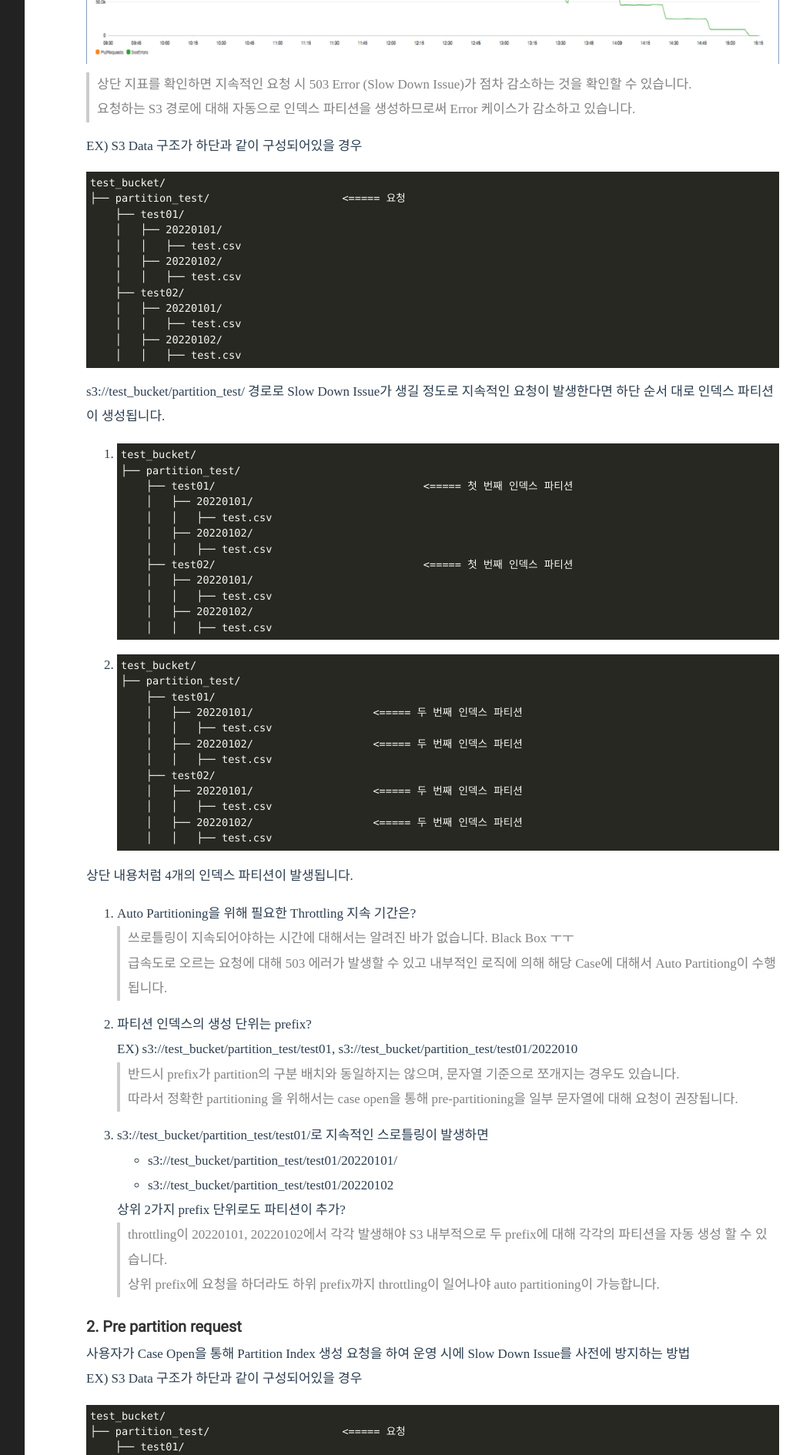
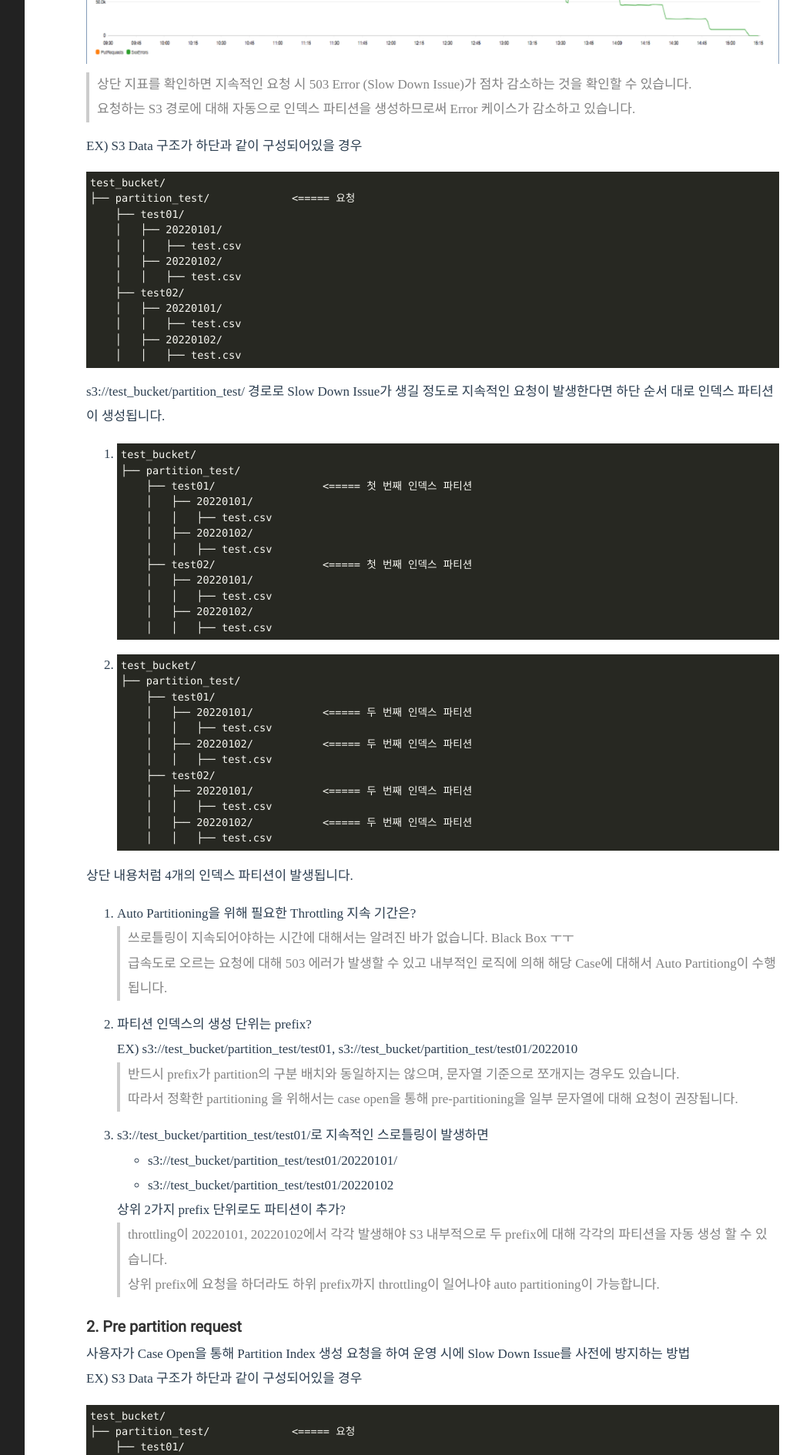
Before and after one commit to cjungm/cjungm.github.io, a Jekyll site: the page built from _posts/S3/2022-09-07-S3 Keyspace.md, in a window 1280 px wide. Shown: the part 1509-3399 px from the top of the page at 77% size, without its empty margins (188-1231 px from the left). Built offline with Jekyll 4.4.1, drawn with Linux system fonts in a browser that asks for light colours; some of the changed text lies outside the part shown.

Commit message:
tab-size: 4;

```diff
--- a/_posts/S3/2022-09-07-S3 Keyspace.md
+++ b/_posts/S3/2022-09-07-S3 Keyspace.md
@@ -192,7 +192,7 @@
 1. 2018년 7 월 이전
    - 접두사 앞에 해시 추가
      - examplebucket/232a 2013 26 05 15 00 00/cust1234234/photo001.jpg
-       examplebucket/232b 2013 26 05 15 00 00/cust1234234/photo002.jpg
+     - examplebucket/232b 2013 26 05 15 00 00/cust1234234/photo002.jpg
        …
      - examplebucket/292a 2013 26 05 15 00 00/cust1234234/photo099.jpg
    - 접두사 앞에 해시를 추가하여 요청이 여러 인덱스 파티션으로 분산
--- a/public/css/style.css
+++ b/public/css/style.css
@@ -51,6 +51,7 @@
 	padding: 0;
 	font-family: serif, 'Gelasio', 'Nanum Myeongjo';
 	color: #2c3e50;
+	tab-size: 4;
 }
 
 a {
```
